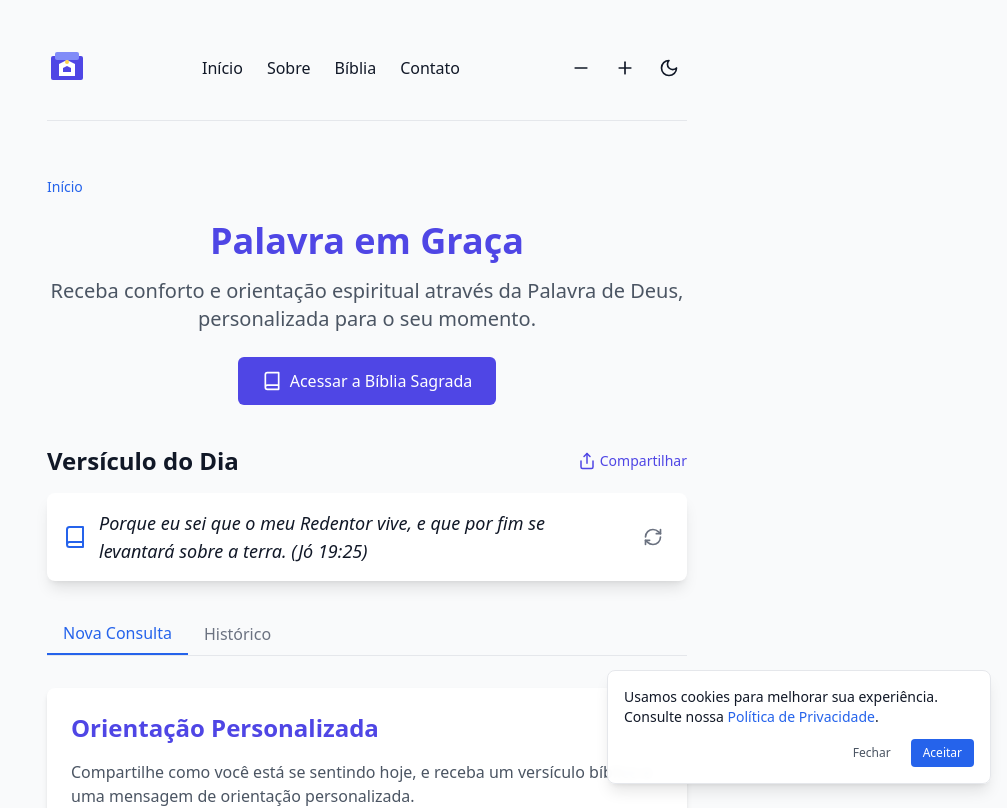
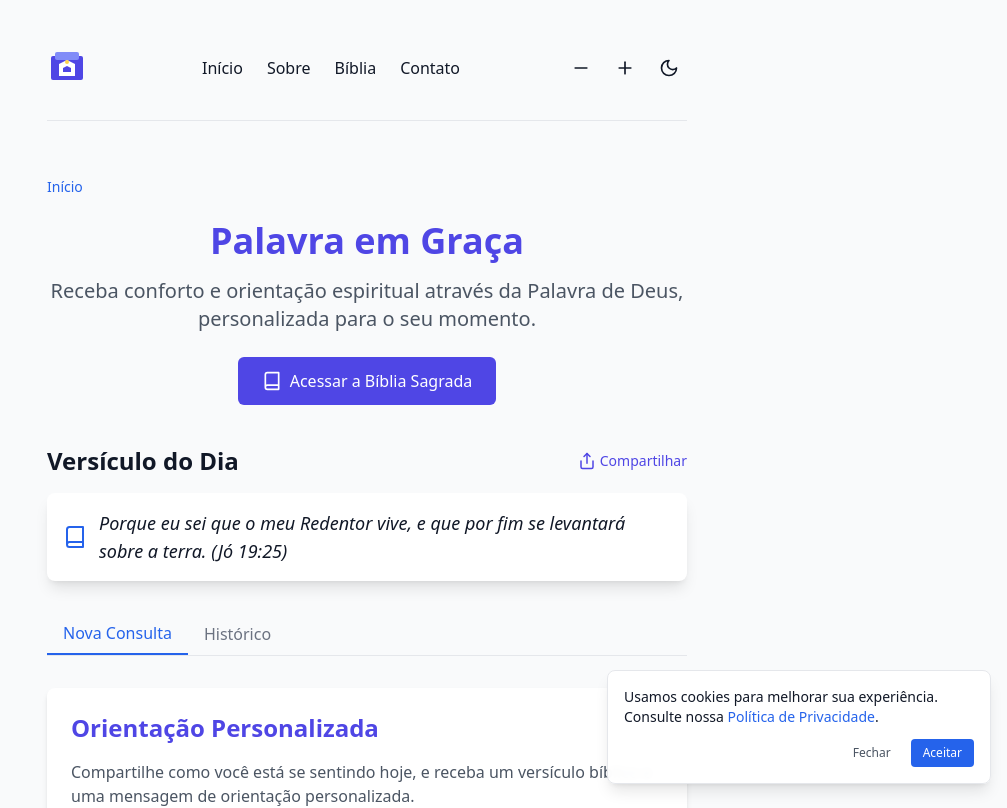
Before and after one commit to jeffersonmoraesjunior/palavraemgraca, a React (Vite) app: page / in a window 1280 px wide. Shown: the top 808 px of the page, without its empty margins (273-1280 px from the left). Built offline with nearby package versions, Linux system fonts and the light colour scheme.

Commit message:
update: email e paginas

```diff
--- a/src/components/DailyVerse.tsx
+++ b/src/components/DailyVerse.tsx
@@ -1,18 +1,16 @@
 import React from 'react';
-import { Book, RefreshCw } from 'lucide-react';
+import { Book } from 'lucide-react';
 
 interface DailyVerseProps {
   verse?: string;
   loading?: boolean;
   simplified?: boolean;
-  onRefresh?: () => void;
 }
 
 export const DailyVerse: React.FC<DailyVerseProps> = ({
   verse,
   loading = false,
-  simplified = false,
-  onRefresh
+  simplified = false
 }) => {
   if (simplified) {
     return (
@@ -37,15 +35,6 @@ export const DailyVerse: React.FC<DailyVerseProps> = ({
           <p className="text-gray-500 dark:text-gray-400">Carregando versículo do dia...</p>
         )}
       </div>
-      {onRefresh && (
-        <button
-          onClick={onRefresh}
-          className="ml-4 p-2 text-gray-500 hover:text-blue-600 dark:text-gray-400 dark:hover:text-blue-400 transition-colors"
-          aria-label="Atualizar versículo"
-        >
-          <RefreshCw className="w-5 h-5" />
-        </button>
-      )}
     </section>
   );
 };
--- a/src/pages/Contact.tsx
+++ b/src/pages/Contact.tsx
@@ -138,11 +138,11 @@ const Contact: React.FC = () => {
             "mainEntity": {
               "@type": "Organization",
               "name": "Palavra em Graça",
-              "email": "contato@amigodedeus.com.br",
+              "email": "contato@palavraemgraca.com.br",
               "contactPoint": {
                 "@type": "ContactPoint",
                 "contactType": "customer service",
-                "email": "contato@amigodedeus.com.br",
+                "email": "contato@palavraemgraca.com.br",
                 "availableLanguage": "Portuguese"
               },
               "sameAs": [
@@ -199,7 +199,7 @@ const Contact: React.FC = () => {
                   <svg xmlns="http://www.w3.org/2000/svg" className="h-5 w-5 mr-2 mt-1 text-blue-600 dark:text-blue-400" fill="none" viewBox="0 0 24 24" stroke="currentColor">
                     <path strokeLinecap="round" strokeLinejoin="round" strokeWidth={2} d="M3 8l7.89 5.26a2 2 0 002.22 0L21 8M5 19h14a2 2 0 002-2V7a2 2 0 00-2-2H5a2 2 0 00-2 2v10a2 2 0 002 2z" />
                   </svg>
-                  <span>contato@amigodedeus.com.br</span>
+                  <span>contato@palavraemgraca.com.br</span>
                 </p>
                 <p className="flex items-start">
                   <svg xmlns="http://www.w3.org/2000/svg" className="h-5 w-5 mr-2 mt-1 text-blue-600 dark:text-blue-400" fill="none" viewBox="0 0 24 24" stroke="currentColor">
--- a/src/pages/Home.tsx
+++ b/src/pages/Home.tsx
@@ -286,7 +286,6 @@ const Home: React.FC<HomeProps> = ({ theme }) => {
           <DailyVerse
             verse={dailyVerse}
             loading={loading && !dailyVerse}
-            onRefresh={handleDailyVerse}
           />
         </section>
 
```
